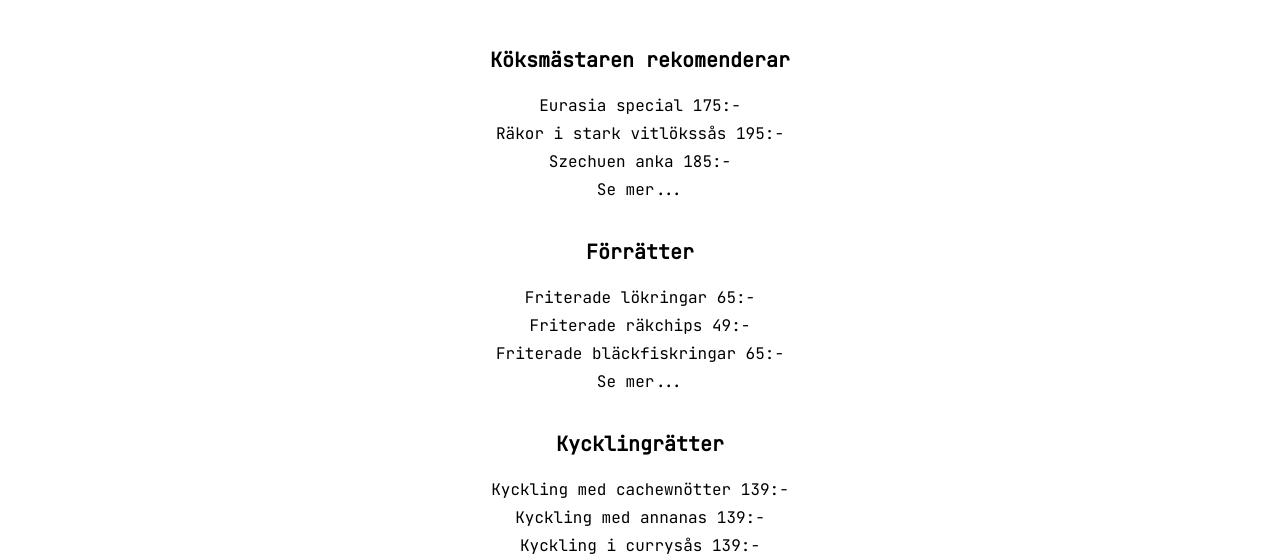
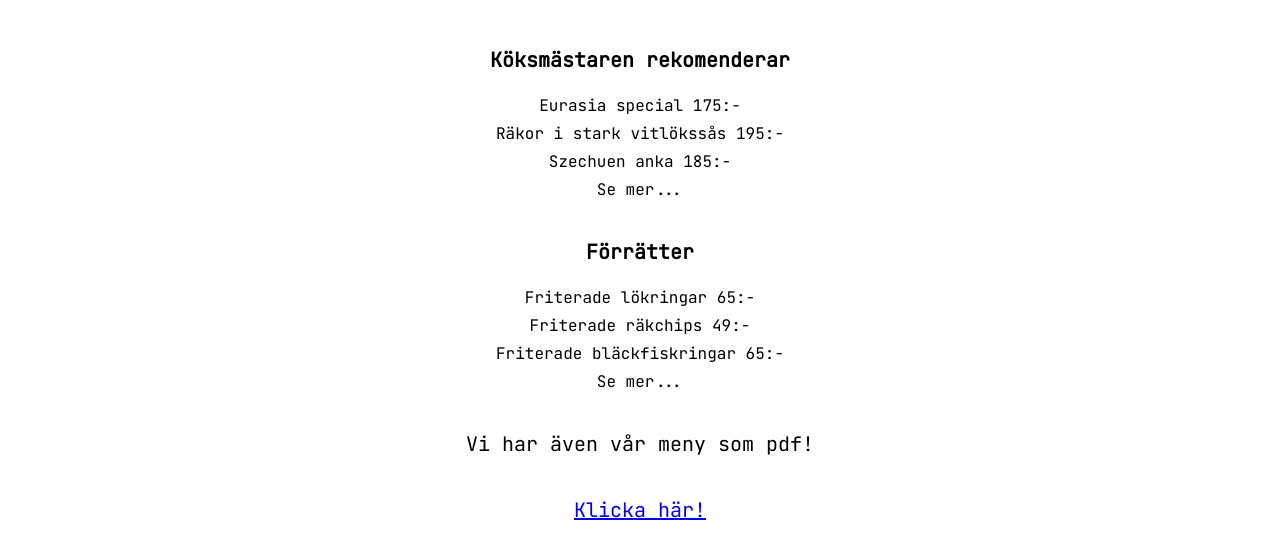
Before and after one commit to lolavind/webbteknik, a website: page webbteknik/meny.html in a window 1280 px wide. Shown: the part 218-776 px from the top of the page. Drawn offline with Linux system fonts and the light colour scheme; a web font is replaced by a local one.

Commit message:
Lagt till en absolut länk

```diff
--- a/webbteknik/meny.html
+++ b/webbteknik/meny.html
@@ -52,6 +52,11 @@
 					</ul>
 			</section>
 
+			<p>Vi har även vår meny som pdf!</p>
+			<a href="http://www.eurasia.se/3dg/Bildarkiv/org/1179/
+			klicka%20här%20för%20vår%20á%20la%20carte-meny
+			%20som%20pdf.pdf"><p>Klicka här!</p></a>
+
 			<section>
 				<p class="list_head" >Kycklingrätter</p>
 					<ul>
```
